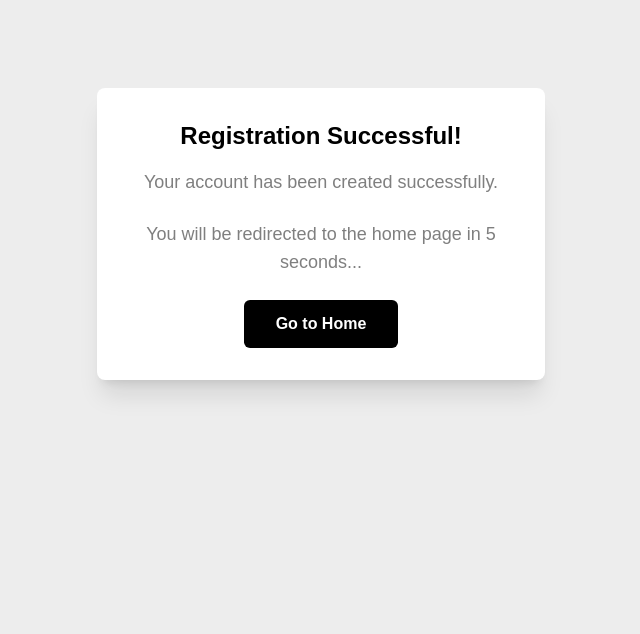
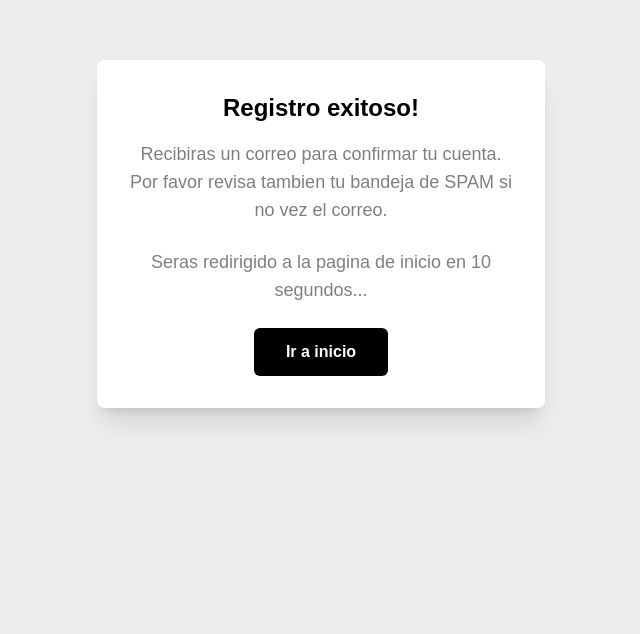
Before and after one commit to isracortesm/webapp-gunpla-model-expo, a Next.js app: page /auth/register/success in a window 1280 px wide. Shown: the part 166-800 px from the top of the page, without its empty margins (319-959 px from the left). Built offline with nearby package versions, Linux system fonts and the light colour scheme; no server answers.

Commit message:
update register succes message and timer

```diff
--- a/app/auth/register/success/page.tsx
+++ b/app/auth/register/success/page.tsx
@@ -6,7 +6,7 @@ import '@/app/css/success-screen.css';
 
 export default function RegisterSuccessPage() {
   const router = useRouter();
-  const [countdown, setCountdown] = useState(10);
+  const [countdown, setCountdown] = useState(15);
 
   useEffect(() => {
     if (countdown <= 0) {
@@ -24,10 +24,10 @@ export default function RegisterSuccessPage() {
   return (
     <div className="success-page">
       <div className="success-container">
-        <h1>Registration Successful!</h1>
-        <p>Your account has been created successfully.</p>
-        <p>You will be redirected to the home page in {countdown} seconds...</p>
-        <button onClick={() => router.push('/')}>Go to Home</button>
+        <h1>Registro exitoso!</h1>
+        <p>Recibiras un correo para confirmar tu cuenta. Por favor revisa tambien tu bandeja de SPAM si no vez el correo.</p>
+        <p>Seras redirigido a la pagina de inicio en {countdown} segundos...</p>
+        <button onClick={() => router.push('/')}>Ir a inicio</button>
       </div>
     </div>
   );
```
